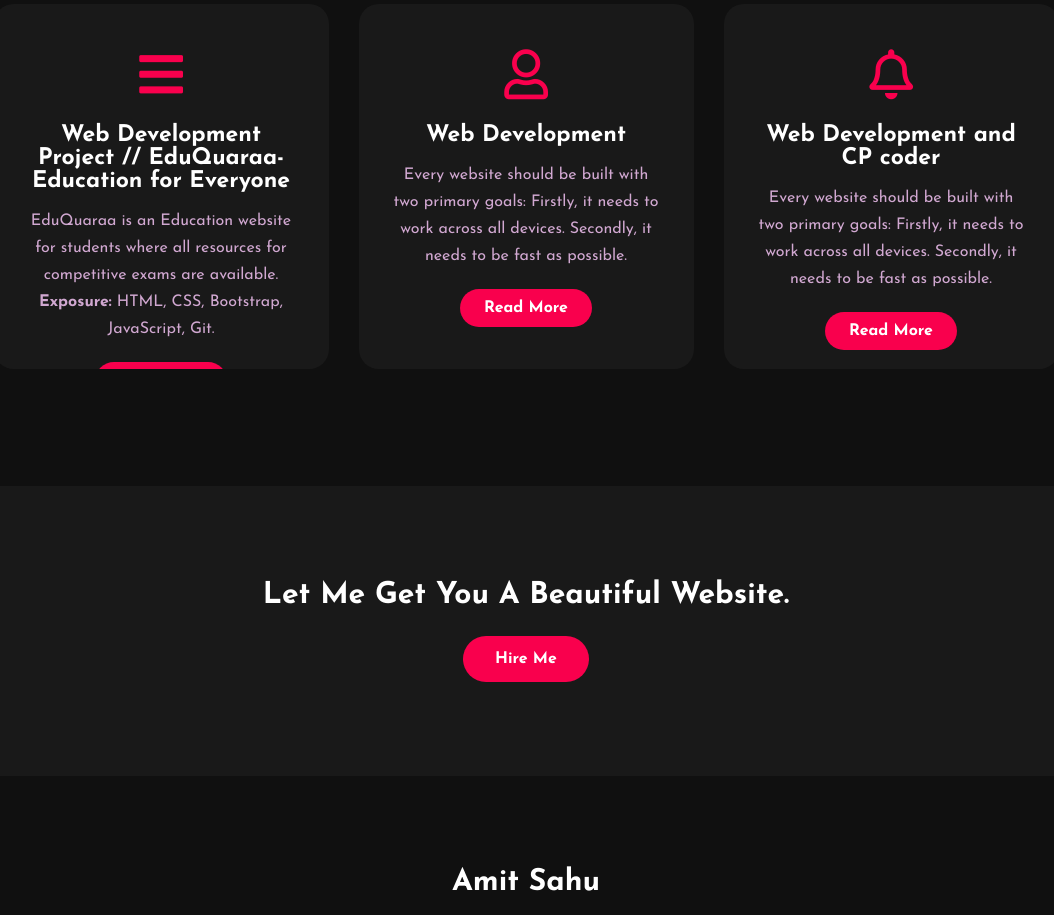
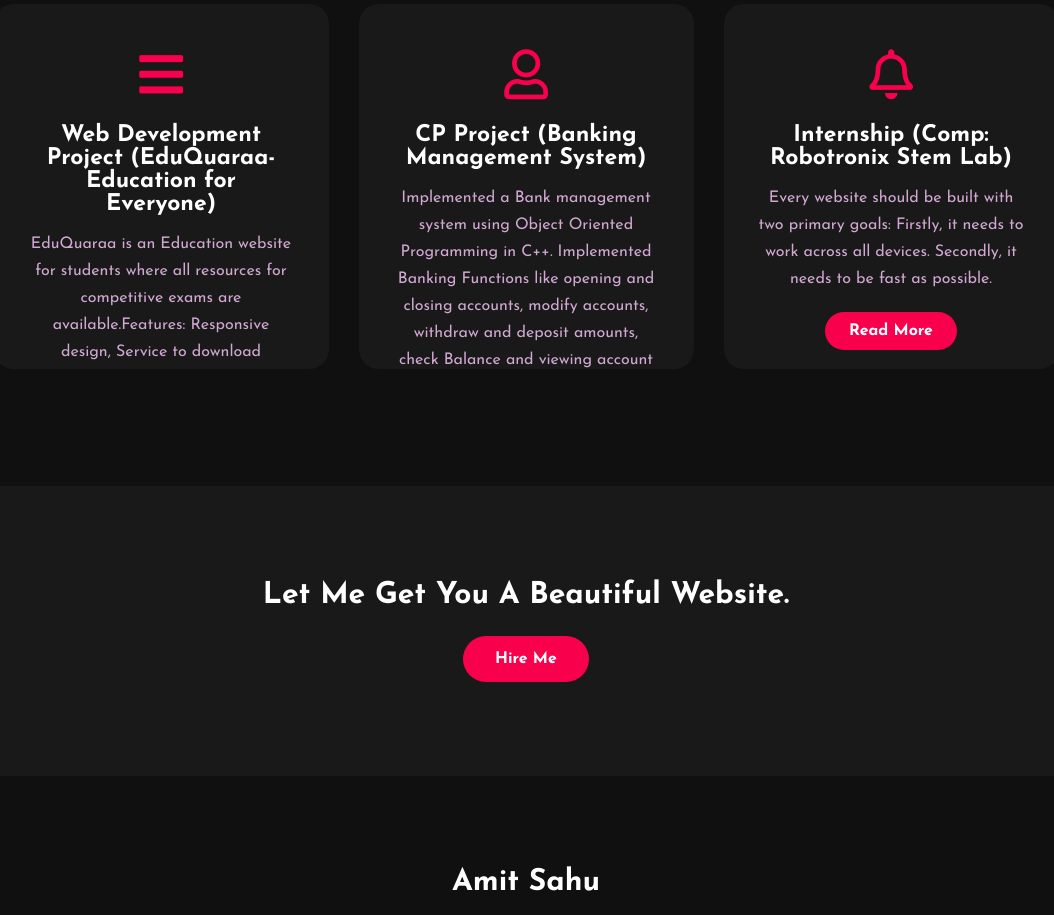
Before and after one commit to amitsahu77/intro-web, a plain HTML site: page index.html in a window 1280 px wide. Shown: the part 1880-2795 px from the top of the page, without its empty margins (114-1168 px from the left). Drawn offline with Linux system fonts and the light colour scheme.

Commit message:
Update index.html

```diff
--- a/index.html
+++ b/index.html
@@ -29,7 +29,7 @@
 				<li><a href="#">Skills</a></li>
 				<li><a href="#">Contact Us</a></li>
 			</ul>
-			<a href="#" class="btn">Subscribe</a>
+
 		</nav>
 
 		<div class="content">
@@ -56,7 +56,7 @@
 					pixel perfect design. I also make the
 					website more & more interactive with web animations..A responsive design
 					makes your website accessible to all users, regardless of their device.</p>
-				<button type="button">Let's Talk</button>
+				<button href="https://www.linkedin.com/in/amit-sahu-2b7490196/" type="button">Let's Talk</button>
 			</div>
 		</div>
 	</section>
@@ -70,10 +70,12 @@
 		<div class="box">
 			<div class="card">
 				<i class="fas fa-bars"></i>
-				<h5>Web Development Project // EduQuaraa-Education for Everyone </h5>
+				<h5>Web Development Project (EduQuaraa-Education for Everyone) </h5>
 				<div class="pra">
-					<p>EduQuaraa is an Education website for students where all resources for competitive exams are available.<br>
-						<b>Exposure:</b> HTML, CSS, Bootstrap, JavaScript, Git. </p>
+					<p>EduQuaraa is an Education website for students where all resources for competitive exams are
+						available.Features: Responsive design, Service to download Resources.<br>
+						<b>Exposure:</b> HTML, CSS, Bootstrap, JavaScript, Git.
+					</p>
 
 					<p style="text-align: center;">
 						<a class="button" href="https://amitsahu77.github.io/EduQuraa/">Read More</a>
@@ -83,20 +85,23 @@
 
 			<div class="card">
 				<i class="far fa-user"></i>
-				<h5>Web Development</h5>
+				<h5>CP Project (Banking Management System)</h5>
 				<div class="pra">
-					<p>Every website should be built with two primary goals: Firstly, it needs to work across all
-						devices. Secondly, it needs to be fast as possible.</p>
+					<p>Implemented a Bank management system using Object Oriented Programming in C++. Implemented
+						Banking Functions like opening and closing accounts, modify accounts, withdraw and
+						deposit amounts, check Balance and viewing account holder details.<br>
+						<b>Exposure:</b>File Handling, OOPs, C++.
+					</p>
 
 					<p style="text-align: center;">
-						<a class="button" href="#">Read More</a>
+						<a class="button" href="https://github.com/amitsahu77/Banking-and-management">Read More</a>
 					</p>
 				</div>
 			</div>
 
 			<div class="card">
 				<i class="far fa-bell"></i>
-				<h5>Web Development and CP coder</h5>
+				<h5>Internship (Comp: Robotronix Stem Lab)</h5>
 				<div class="pra">
 					<p>Every website should be built with two primary goals: Firstly, it needs to work across all
 						devices. Secondly, it needs to be fast as possible.</p>
@@ -123,7 +128,7 @@
 		<div class="social">
 			<a href="https://www.facebook.com/"><i class="fab fa-facebook-f"></i></a>
 			<a href="https://www.instagram.com/sahu_amit2911/"><i class="fab fa-instagram"></i></a>
-			<a href="https://www.linkedin.com/in/amit-sahu-2b7490196/"><i class="bi bi-linkedin"></i></a>
+			<a href="https://www.linkedin.com/in/amit-sahu-2b7490196/"><i class="fab fa-linkedin"></i></a>
 		</div>
 		<p class="end">CopyRight By Amit Sahu</p>
 	</footer>
```
